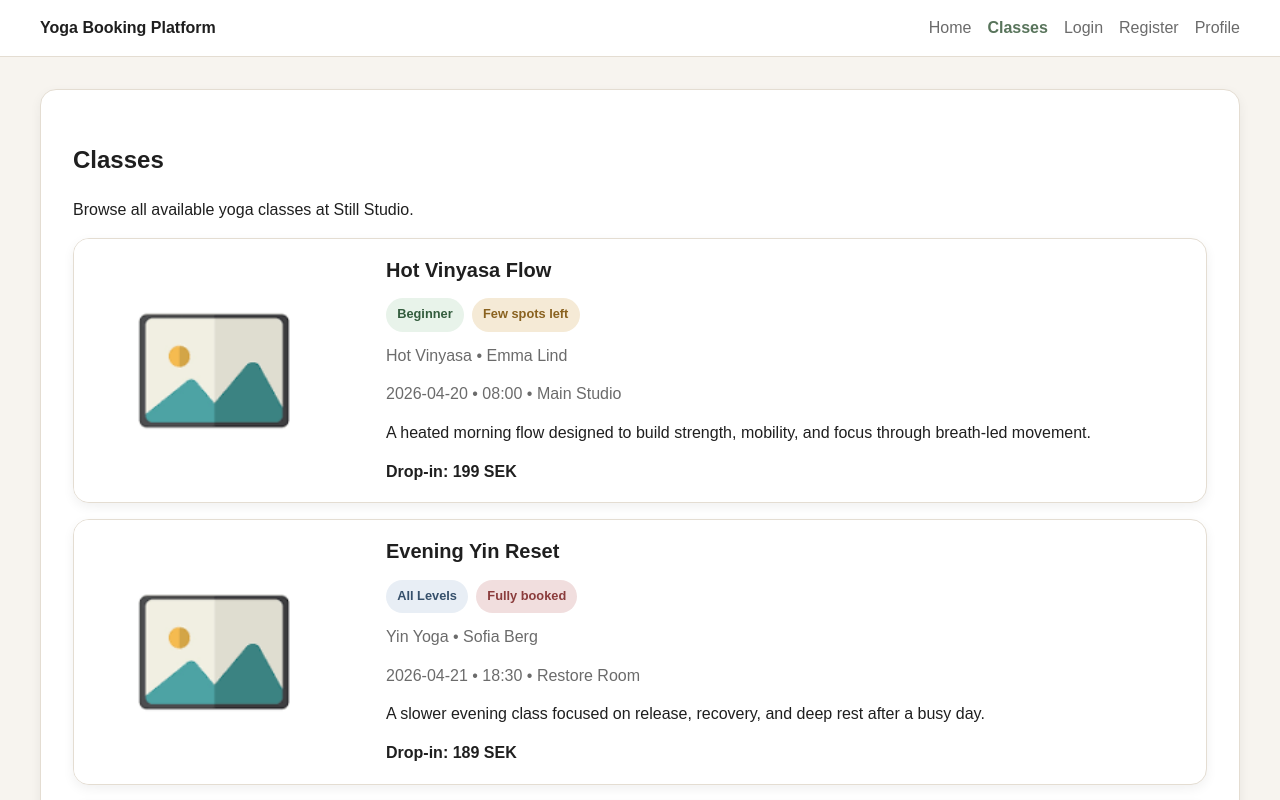
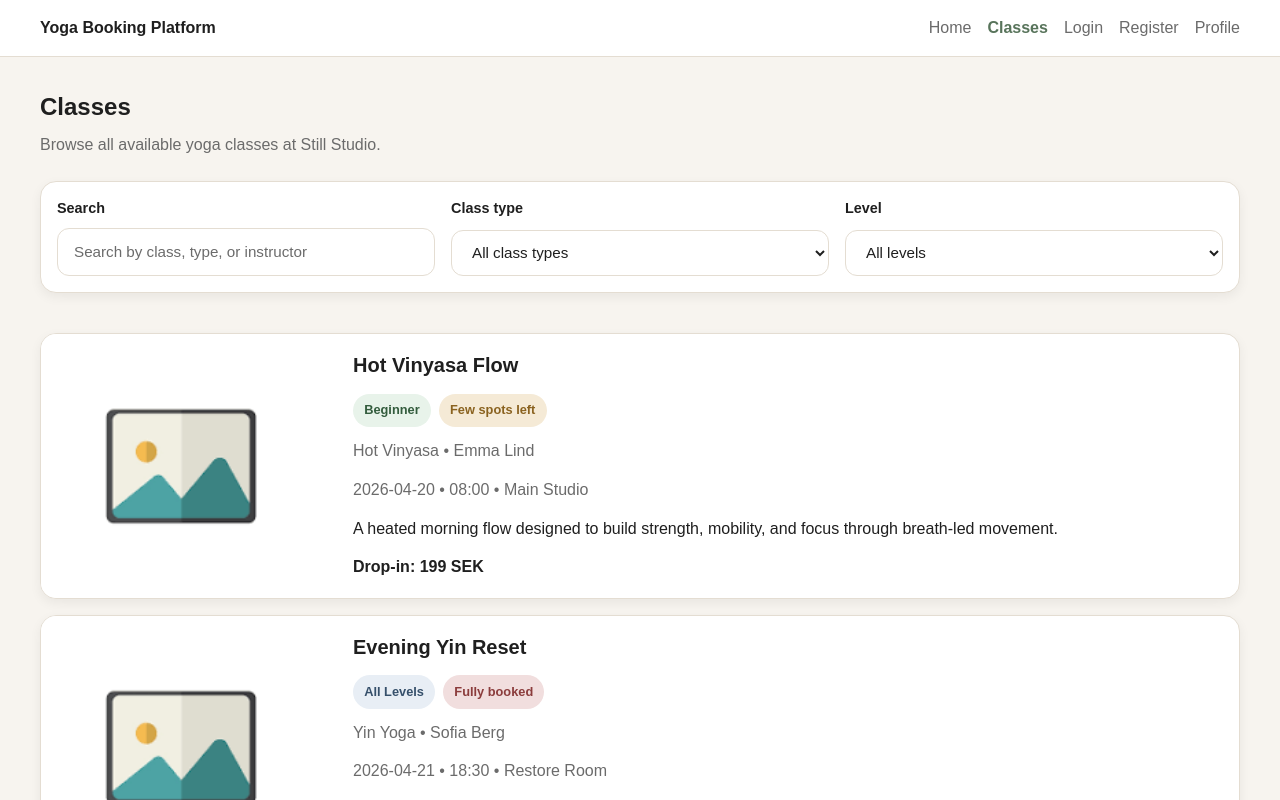
Before and after one commit to JennAnd/yoga-booking-platform, a React (Vite) app: page /classes in a window 1280 px wide. Shown: the top 800 px of the page. Built offline with nearby package versions, Linux system fonts and the light colour scheme.

Commit message:
feat: add class search and filter functionality

```diff
--- a/src/components/ui/Input.jsx
+++ b/src/components/ui/Input.jsx
@@ -8,6 +8,7 @@ function Input({
   id,
   name,
   type = "text",
+  label,
   placeholder = "",
   value,
   onChange,
--- a/src/index.css
+++ b/src/index.css
@@ -301,3 +301,37 @@ a {
   margin: 0;
   color: var(--color-text-muted);
 }
+
+/* ---------------------------------- */
+/* Classes page                              */
+/* ---------------------------------- */
+
+.classes-page {
+  display: grid;
+  gap: var(--space-5);
+}
+
+.classes-page__header h1 {
+  margin: 0 0 var(--space-2);
+}
+
+.classes-page__header p {
+  margin: 0;
+  color: var(--color-text-muted);
+}
+
+.classes-page__filters {
+  display: grid;
+  gap: var(--space-4);
+  padding: var(--space-4);
+  background-color: var(--color-surface);
+  border: 1px solid var(--color-border);
+  border-radius: var(--radius-lg);
+  box-shadow: var(--shadow-sm);
+}
+
+@media (min-width: 768px) {
+  .classes-page__filters {
+    grid-template-columns: repeat(3, 1fr);
+  }
+}
--- a/src/pages/Classes.jsx
+++ b/src/pages/Classes.jsx
@@ -3,22 +3,97 @@
  * Displays all available yoga classes at Still Studio.
  */
 
+import { useMemo, useState } from "react";
 import ClassCard from "../components/classes/ClassCard";
+import Input from "../components/ui/Input";
+import Select from "../components/ui/Select";
 import { classes } from "../data/classes";
+import { filterClasses } from "../utils/filterClasses";
 
 function Classes() {
+  const [filters, setFilters] = useState({
+    search: "",
+    type: "all",
+    level: "all",
+  });
+
+  const filteredClasses = useMemo(() => {
+    return filterClasses(classes, filters);
+  }, [filters]);
+
+  const handleFilterChange = (event) => {
+    const { name, value } = event.target;
+
+    setFilters((currentFilters) => ({
+      ...currentFilters,
+      [name]: value,
+    }));
+  };
+
   return (
-    <section className="page-placeholder">
+    <section className="classes-page">
+      <div className="classes-page__header">
         <h1>Classes</h1>
         <p>Browse all available yoga classes at Still Studio.</p>
+      </div>
 
+      <div className="classes-page__filters">
+        <Input
+          id="search"
+          name="search"
+          label="Search"
+          placeholder="Search by class, type, or instructor"
+          value={filters.search}
+          onChange={handleFilterChange}
+        />
+
+        <Select
+          id="type"
+          name="type"
+          label="Class type"
+          value={filters.type}
+          onChange={handleFilterChange}
+          options={[
+            { value: "all", label: "All class types" },
+            { value: "Hot Vinyasa", label: "Hot Vinyasa" },
+            { value: "Yin Yoga", label: "Yin Yoga" },
+            { value: "Hot Hatha", label: "Hot Hatha" },
+            { value: "Breathwork", label: "Breathwork" },
+            { value: "Ashtanga", label: "Ashtanga" },
+            { value: "Meditation", label: "Meditation" },
+          ]}
+        />
+
+        <Select
+          id="level"
+          name="level"
+          label="Level"
+          value={filters.level}
+          onChange={handleFilterChange}
+          options={[
+            { value: "all", label: "All levels" },
+            { value: "Beginner", label: "Beginner" },
+            { value: "Intermediate", label: "Intermediate" },
+            { value: "Advanced", label: "Advanced" },
+            { value: "All Levels", label: "All Levels" },
+          ]}
+        />
+      </div>
+
+      {filteredClasses.length > 0 ? (
         <ul className="class-card-list">
-        {classes.map((yogaClass) => (
+          {filteredClasses.map((yogaClass) => (
             <li key={yogaClass.id}>
               <ClassCard yogaClass={yogaClass} />
             </li>
           ))}
         </ul>
+      ) : (
+        <div className="page-placeholder">
+          <h2>No classes found</h2>
+          <p>Try adjusting your filters to see more results.</p>
+        </div>
+      )}
     </section>
   );
 }
--- a/src/utils/filterClasses.js
+++ b/src/utils/filterClasses.js
@@ -1,3 +1,22 @@
 /**
- * Utility for filtering classes based on user-selected criteria.
+ * Filters classes based on search text, class type, and level.
  */
+
+export function filterClasses(classes, filters) {
+  const searchValue = filters.search.trim().toLowerCase();
+
+  return classes.filter((yogaClass) => {
+    const matchesSearch =
+      yogaClass.title.toLowerCase().includes(searchValue) ||
+      yogaClass.instructor.toLowerCase().includes(searchValue) ||
+      yogaClass.type.toLowerCase().includes(searchValue);
+
+    const matchesType =
+      filters.type === "all" ? true : yogaClass.type === filters.type;
+
+    const matchesLevel =
+      filters.level === "all" ? true : yogaClass.level === filters.level;
+
+    return matchesSearch && matchesType && matchesLevel;
+  });
+}
```
Lines whose indentation alone changed are shown as unchanged.
